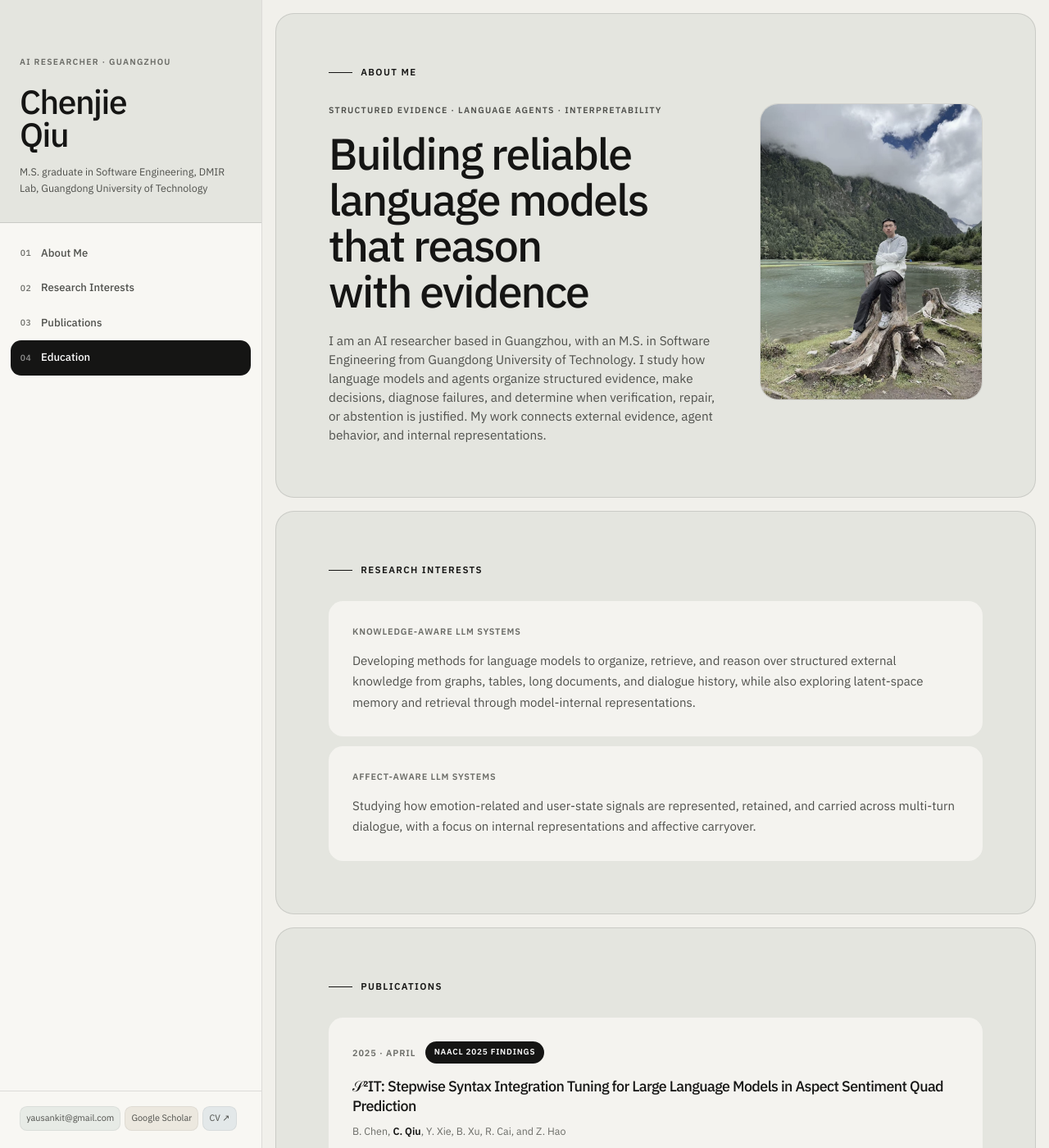
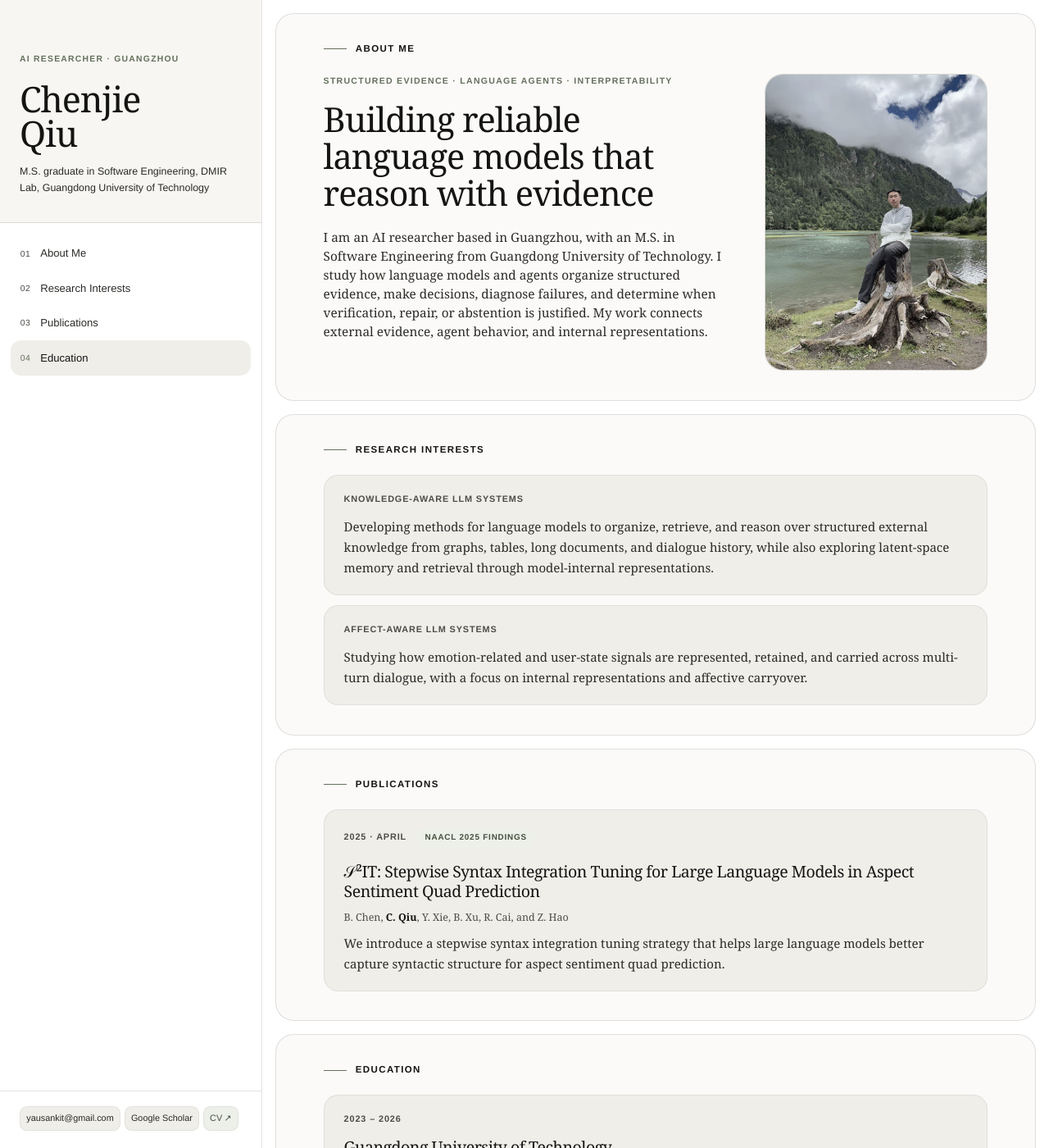
Before and after one commit to yausankit/yausankit.github.io, a Jekyll site: the page built from _pages/about.md, in a window 1280 px wide and 1400 px high. Shown: the whole window at 82% size. Built offline with Jekyll 4.4.1, drawn with Linux system fonts in a browser that asks for light colours; some of the changed text lies outside the part shown.

Commit message:
Refine homepage typography and education details

```diff
--- a/_layouts/home.html
+++ b/_layouts/home.html
@@ -68,8 +68,9 @@ page's front matter, so this layout stays reusable.
       <main>
         {{ content }}
 
-        <footer>
-          &copy; {{ site.time | date: "%Y" }} {{ site.author.name | default: site.title }}
+        <footer class="site-footer">
+          <p>&copy; {{ site.time | date: "%Y" }} {{ site.author.name | default: site.title }}. All rights reserved.</p>
+          <p class="footer-meta">Built with <a href="https://jekyllrb.com" rel="nofollow">Jekyll</a> and <a href="https://github.com/academicpages/academicpages.github.io">Academic Pages</a> · Last updated {{ "now" | date: "%Y-%m-%d" }}</p>
         </footer>
       </main>
     </div>
--- a/_sass/layout/_home_shell.scss
+++ b/_sass/layout/_home_shell.scss
@@ -1,57 +1,40 @@
 /* ==========================================================================
    HOMEPAGE SHELL
-   Original left-rail layout with a warm, monochrome AI-product visual system.
+   Original left-rail layout with a restrained Claude-inspired visual system.
    Everything is scoped to the custom homepage layout.
    ========================================================================== */
 
-@font-face {
-  font-family: "IBM Plex Sans";
-  font-style: normal;
-  font-weight: 400;
-  font-display: swap;
-  src: url("../fonts/site/ibm-plex-sans-latin-400-normal.woff2") format("woff2");
-}
-
-@font-face {
-  font-family: "IBM Plex Sans";
-  font-style: normal;
-  font-weight: 500;
-  font-display: swap;
-  src: url("../fonts/site/ibm-plex-sans-latin-500-normal.woff2") format("woff2");
-}
-
-@font-face {
-  font-family: "IBM Plex Sans";
-  font-style: normal;
-  font-weight: 600;
-  font-display: swap;
-  src: url("../fonts/site/ibm-plex-sans-latin-600-normal.woff2") format("woff2");
-}
-
 html.home-shell {
-  --paper: #f1f0eb;
+  --paper: #ffffff;
   font-size: 16px;
   scroll-behavior: smooth;
   background: var(--paper);
 }
 
 body.home-shell {
-  --ink: #151514;
-  --muted: #4f504c;
-  --faint: #6b6c67;
-  --line: rgba(21, 21, 20, 0.12);
-  --panel: #f8f7f3;
-  --panel-2: #e4e5df;
-  --soft-card: #ebece7;
+  --ink: #141413;
+  --muted: #2b2b28;
+  --faint: #4d4c47;
+  --line: rgba(31, 30, 27, 0.12);
+  --panel: #f7f6f2;
+  --panel-2: #fbfaf8;
+  --soft-card: #f0eee9;
+  --soft-card-hover: #e9e6df;
+  --accent: #65705e;
+  --accent-soft: #edf0e9;
+  --accent-ink: #46503f;
 
-  --body: "IBM Plex Sans", "Helvetica Neue", Arial, sans-serif;
+  --display: "Galaxie Copernicus", "Iowan Old Style", Baskerville, Georgia, serif;
+  --body: "Tiempos Text", Charter, "Bitstream Charter", Georgia, serif;
+  --ui: Styrene, "Avenir Next", Avenir, "Helvetica Neue", Helvetica, Arial, sans-serif;
 
   margin: 0;
   padding: 0;
   background: var(--paper);
   color: var(--ink);
-  font: 400 17px/1.7 var(--body);
+  font: 400 17px/1.65 var(--body);
   -webkit-font-smoothing: antialiased;
+  text-rendering: optimizeLegibility;
 
   *,
   *::before,
@@ -75,10 +58,10 @@ body.home-shell {
   h1,
   h2,
   h3 {
-    font-family: var(--body);
-    font-weight: 500;
+    font-family: var(--display);
+    font-weight: 400;
     line-height: 1.15;
-    letter-spacing: -0.035em;
+    letter-spacing: -0.025em;
   }
 
   img {
@@ -102,7 +85,8 @@ body.home-shell {
     min-width: 0;
     height: 100vh;
     flex-direction: column;
-    background: var(--panel);
+    font-family: var(--ui);
+    background: #ffffff;
     border-right: 1px solid var(--line);
   }
 
@@ -112,13 +96,13 @@ body.home-shell {
     padding: 2.25rem 1.5rem 2rem;
     flex-direction: column;
     justify-content: flex-end;
-    background: var(--panel-2);
+    background: var(--panel);
     border-bottom: 1px solid var(--line);
   }
 
   .ident-kicker {
     margin-bottom: 1.25rem;
-    color: var(--faint);
+    color: var(--accent);
     font-size: 0.65rem;
     font-weight: 600;
     letter-spacing: 0.12em;
@@ -127,8 +111,8 @@ body.home-shell {
 
   .ident h1 {
     max-width: 12rem;
-    font-size: 2.55rem;
-    font-weight: 500;
+    font-size: 2.7rem;
+    font-weight: 400;
     line-height: 0.98;
   }
 
@@ -178,11 +162,11 @@ body.home-shell {
     }
 
     &[aria-current="true"] {
-      color: #fff;
-      background: var(--ink);
+      color: var(--ink);
+      background: var(--soft-card);
 
       &::before {
-        color: rgba(255, 255, 255, 0.55);
+        color: var(--accent);
       }
     }
   }
@@ -219,16 +203,17 @@ body.home-shell {
   }
 
   aside .foot a:nth-child(1) {
-    background: #e7ebe6;
+    background: var(--soft-card);
   }
 
   aside .foot a:nth-child(2) {
-    background: #ece8df;
+    background: var(--soft-card);
   }
 
   aside .foot .cv-link {
     gap: 0.15rem;
-    background: #e3e8e9;
+    background: var(--accent-soft);
+    color: var(--accent-ink);
 
     &:hover {
       color: var(--ink);
@@ -251,9 +236,9 @@ body.home-shell {
   section {
     width: 100%;
     max-width: 78rem;
-    padding: clamp(3rem, 5vw, 5rem);
+    padding: clamp(2rem, 2.8vw, 2.75rem) clamp(2.25rem, 4.5vw, 4.5rem);
     scroll-margin-top: 0;
-    background: rgba(248, 247, 243, 0.74);
+    background: var(--panel-2);
     border: 1px solid var(--line);
     border-radius: 1.4rem;
   }
@@ -267,7 +252,8 @@ body.home-shell {
   }
 
   section > h2 {
-    margin-bottom: 2rem;
+    margin-bottom: 1.5rem;
+    font-family: var(--ui);
     font-size: 0.72rem;
     font-weight: 600;
     letter-spacing: 0.12em;
@@ -280,7 +266,7 @@ body.home-shell {
     margin-right: 0.65rem;
     content: "";
     vertical-align: 0.22em;
-    border-top: 1px solid var(--ink);
+    border-top: 1px solid var(--accent);
   }
 
   .about-layout {
@@ -297,18 +283,21 @@ body.home-shell {
 
   .about-eyebrow {
     margin-bottom: 1rem;
-    color: var(--muted);
+    color: var(--accent);
     font-size: 0.66rem;
     font-weight: 600;
     letter-spacing: 0.12em;
     text-transform: uppercase;
+    font-family: var(--ui);
   }
 
   .about-headline {
-    max-width: 46rem;
+    max-width: 42rem;
     color: var(--ink);
-    font-size: clamp(2.3rem, 4.2vw, 4.1rem);
-    line-height: 1.04;
+    font-family: var(--display);
+    font-size: clamp(2rem, 3.25vw, 3.15rem);
+    font-weight: 400;
+    line-height: 1.08;
     text-wrap: balance;
   }
 
@@ -348,14 +337,14 @@ body.home-shell {
     display: grid;
     grid-template-columns: minmax(0, 1fr);
     gap: 0.85rem;
-    padding: 1.75rem;
-    border: 1px solid transparent;
+    padding: 1.25rem 1.5rem;
+    border: 1px solid rgba(31, 30, 27, 0.07);
     border-radius: 1.1rem;
-    background: rgba(248, 247, 243, 0.82);
+    background: var(--soft-card);
     transition: background 160ms ease, border-color 160ms ease, transform 160ms ease;
 
     &:hover {
-      background: #e7e0d5;
+      background: var(--soft-card-hover);
       border-color: var(--line);
       transform: translateY(-2px);
     }
@@ -368,6 +357,7 @@ body.home-shell {
     letter-spacing: 0.08em;
     line-height: 1.55;
     text-transform: uppercase;
+    font-family: var(--ui);
   }
 
   .row > .v {
@@ -377,8 +367,9 @@ body.home-shell {
   .row > .v h3 {
     margin-bottom: 0.55rem;
     color: var(--ink);
-    font-size: 1.12rem;
-    line-height: 1.3;
+    font-size: 1.22rem;
+    font-weight: 400;
+    line-height: 1.25;
   }
 
   .row > .v p {
@@ -392,7 +383,7 @@ body.home-shell {
 
   .publication-row {
     grid-template-columns: minmax(0, 1fr);
-    padding: 1.75rem;
+    padding: 1.25rem 1.5rem;
   }
 
   .publication-row > .v {
@@ -413,6 +404,7 @@ body.home-shell {
     font-weight: 600;
     letter-spacing: 0.08em;
     text-transform: uppercase;
+    font-family: var(--ui);
   }
 
   .row a {
@@ -434,12 +426,13 @@ body.home-shell {
     margin-bottom: 0.8rem;
     padding: 0.25rem 0.65rem;
     border-radius: 999px;
-    background: var(--ink);
-    color: #fff;
+    background: var(--accent-soft);
+    color: var(--accent-ink);
     font-size: 0.62rem;
     font-weight: 600;
     letter-spacing: 0.08em;
     text-transform: uppercase;
+    font-family: var(--ui);
   }
 
   .publication-meta .tag {
@@ -461,12 +454,32 @@ body.home-shell {
     font-style: italic;
   }
 
-  footer {
+  .site-footer {
+    display: flex;
     width: 100%;
     max-width: 78rem;
+    align-items: center;
+    justify-content: space-between;
+    gap: 0.75rem 1.5rem;
     padding: 1.6rem clamp(2rem, 5vw, 5rem);
     color: var(--faint);
     font-size: 0.7rem;
+    font-family: var(--ui);
+  }
+
+  .site-footer p {
+    margin: 0;
+  }
+
+  .site-footer a {
+    color: inherit;
+    text-decoration: none;
+    border-bottom: 1px solid rgba(107, 108, 103, 0.35);
+
+    &:hover {
+      color: var(--ink);
+      border-bottom-color: currentColor;
+    }
   }
 
   :focus-visible {
@@ -526,9 +539,16 @@ body.home-shell {
 
     .band,
     section,
-    footer {
+    .site-footer {
+      align-items: flex-start;
+      flex-direction: column;
       padding-left: 1.5rem;
       padding-right: 1.5rem;
+    }
+
+    section {
+      padding-top: 2rem;
+      padding-bottom: 2rem;
     }
   }
 
@@ -548,7 +568,7 @@ body.home-shell {
     .row {
       grid-template-columns: 1fr;
       gap: 0.55rem;
-      padding: 1.25rem;
+      padding: 1rem;
     }
   }
 
```
Also changed, not shown: _pages/about.md (+2 -2 lines).
